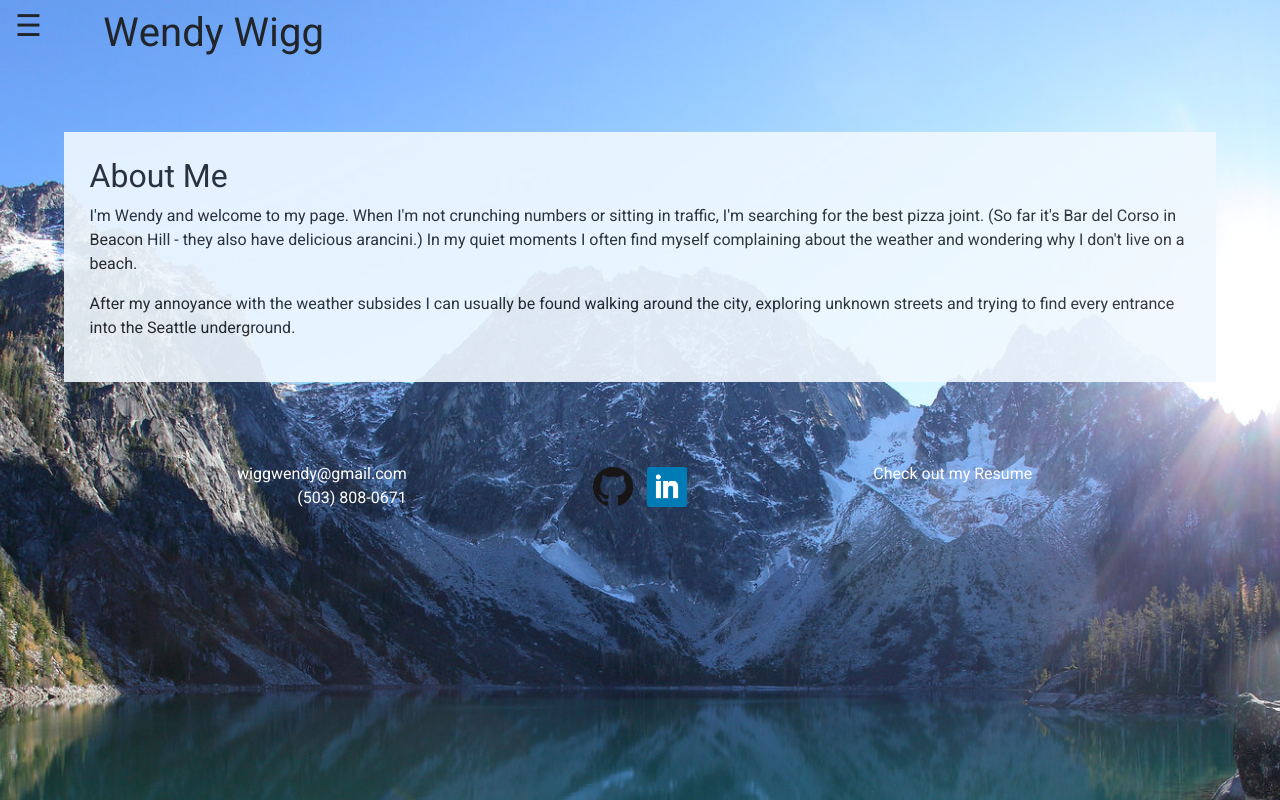
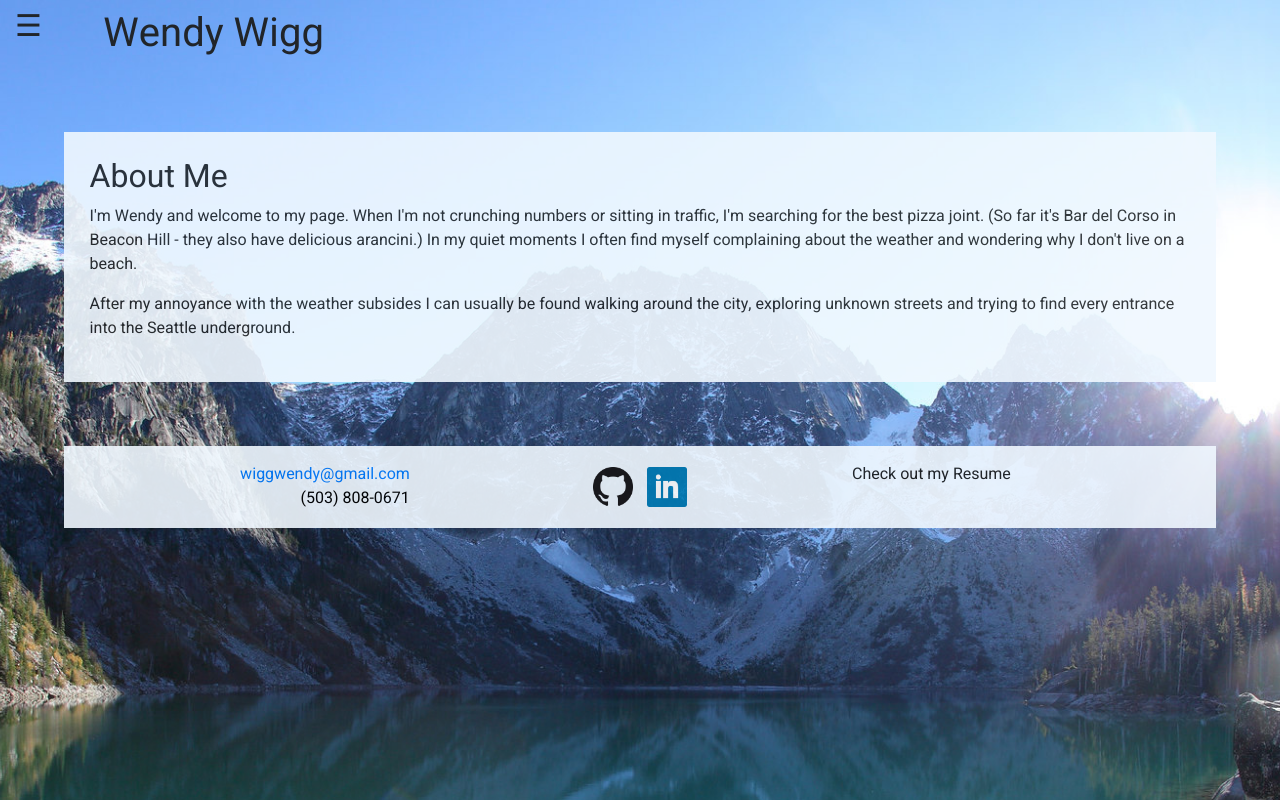
Before and after one commit to wneek018/Portfolio, a plain HTML site: page index.html in a window 1280 px wide. Drawn offline with nearby package versions, Linux system fonts and the light colour scheme.

```diff
--- a/assets/css/index.css
+++ b/assets/css/index.css
@@ -22,15 +22,17 @@
 }
 
 .footer {
-  color: white;
+  color: black;
   text-align: center;
+  background-color: #F0F8FF;
+  opacity: .9;
 }
 
 #footer {
   display: block;
   margin-left: auto;
   margin-right: auto;
-  width: 100%;
+  width: 90%;
 }
 
 #logo-img {
--- a/index.html
+++ b/index.html
@@ -43,7 +43,7 @@
     <footer class="footer mt-auto py-3" id="footer">
         <div class="row">
             <div class="col-md" id="right">
-                <span id="footer">wiggwendy@gmail.com</span>
+                <span id="footer"><a href="mailto:wiggwendy@gmail.com">wiggwendy@gmail.com</a></span>
                 <span id="footer">(503) 808-0671</span>
             </div>
             <div class="col-md" id="center">
```
Also changed, not shown: portfolio.html (+11 -1 lines), images/taskmaster3000.png (added), 1 other file.
